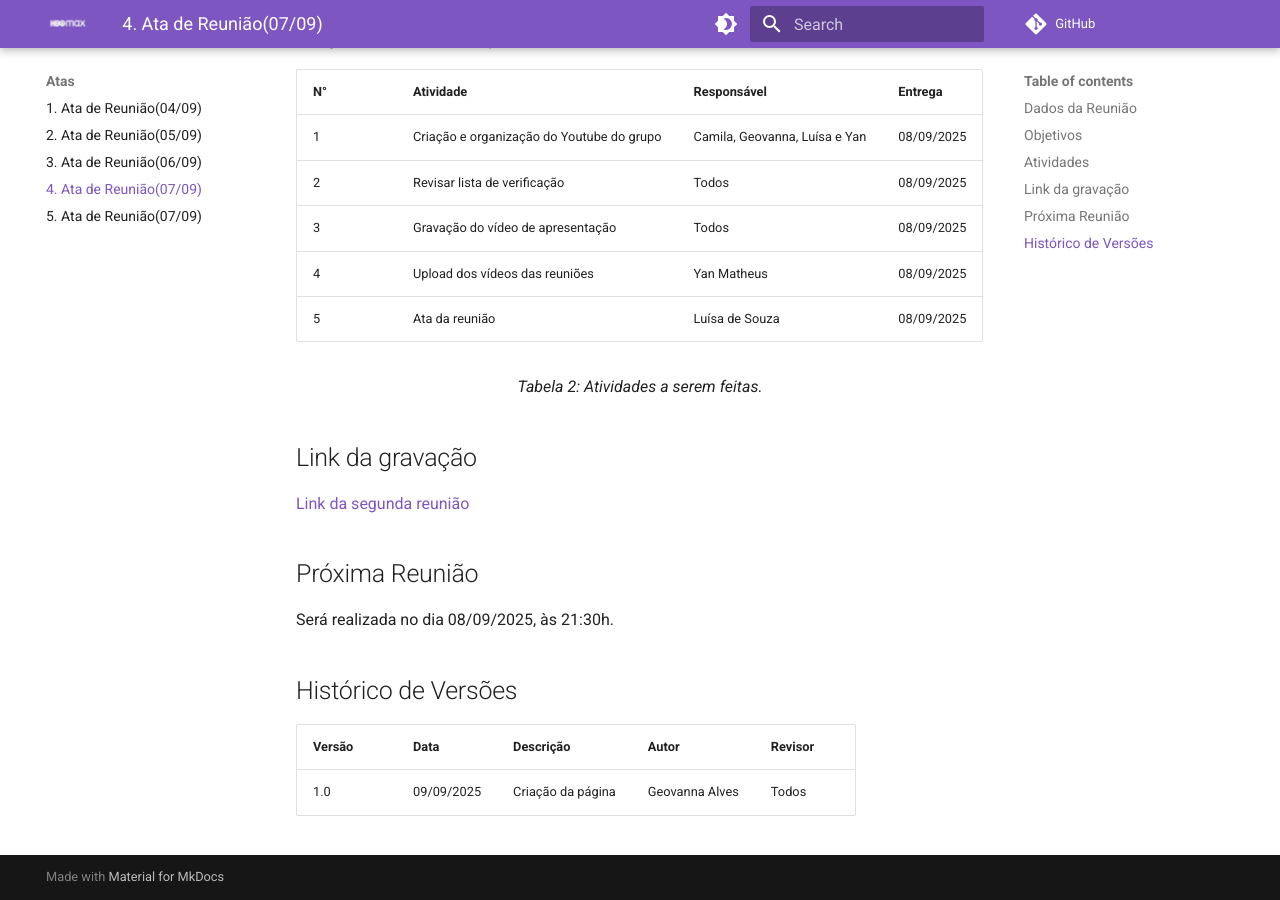
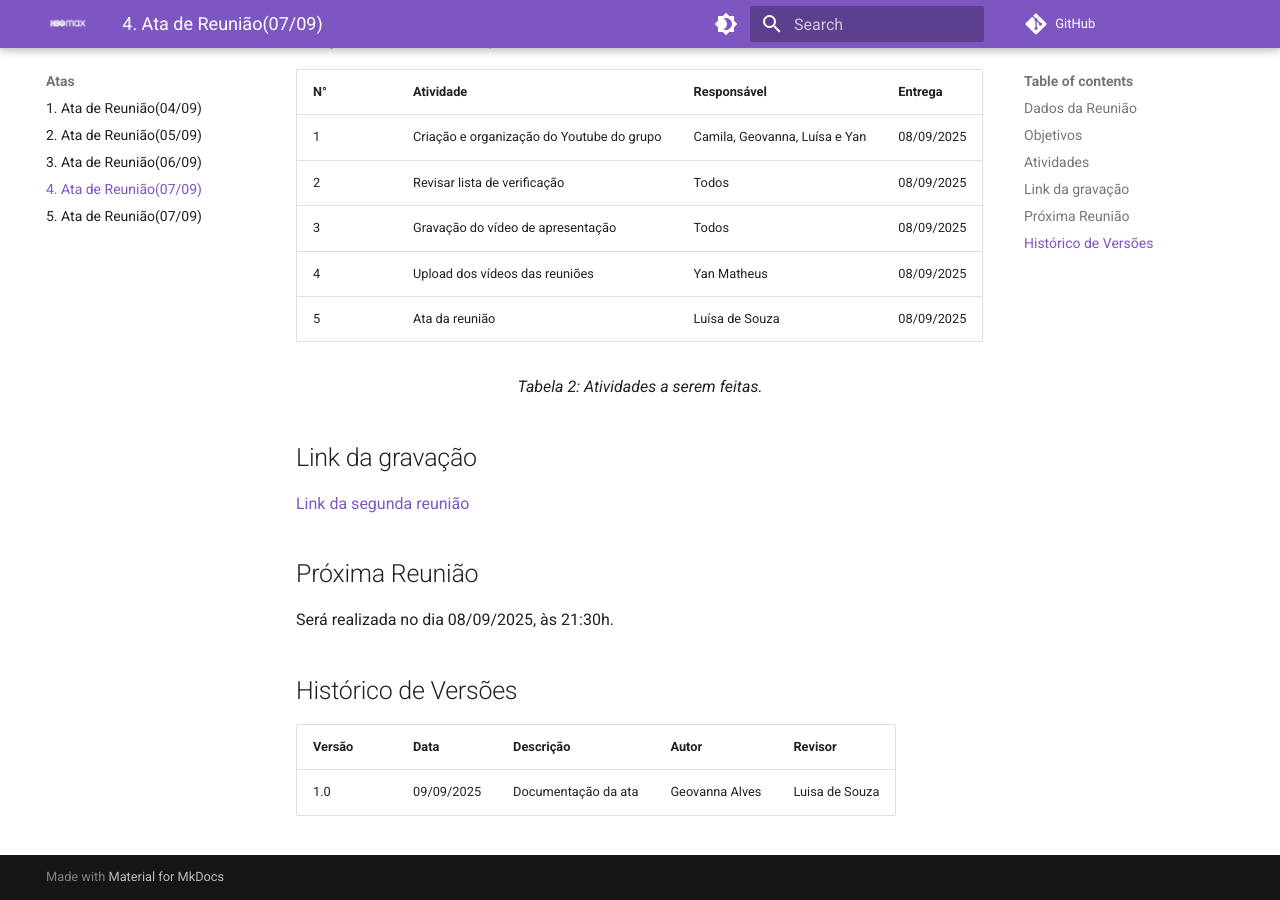
Before and after one commit to Requisitos-de-Software/2025.2-Grupo05, an MkDocs documentation site: the page built from docs/Atas/ata07-09_2.md, in a window 1280 px wide and 900 px high, scrolled down 758 px. Built offline with MkDocs 1.6.1 and Material for MkDocs 9.7.7, drawn with Linux system fonts in a browser that asks for light colours; comment, search, counter and statistics services are not loaded.

Commit message:
Update ata07-09_2.md

```diff
--- a/docs/Atas/ata07-09_2.md
+++ b/docs/Atas/ata07-09_2.md
@@ -41,4 +41,4 @@ Será realizada no dia 08/09/2025, às 21:30h.
 
 | Versão | Data       | Descrição                   | Autor             | Revisor         |
 |--------|------------|-----------------------------|-------------------|-----------------|
-| 1.0    | 09/09/2025 | Criação da página           |  Geovanna Alves   |    Todos        |
+| 1.0    | 09/09/2025 | Documentação da ata          |  Geovanna Alves   |    Luisa de Souza        |
```
